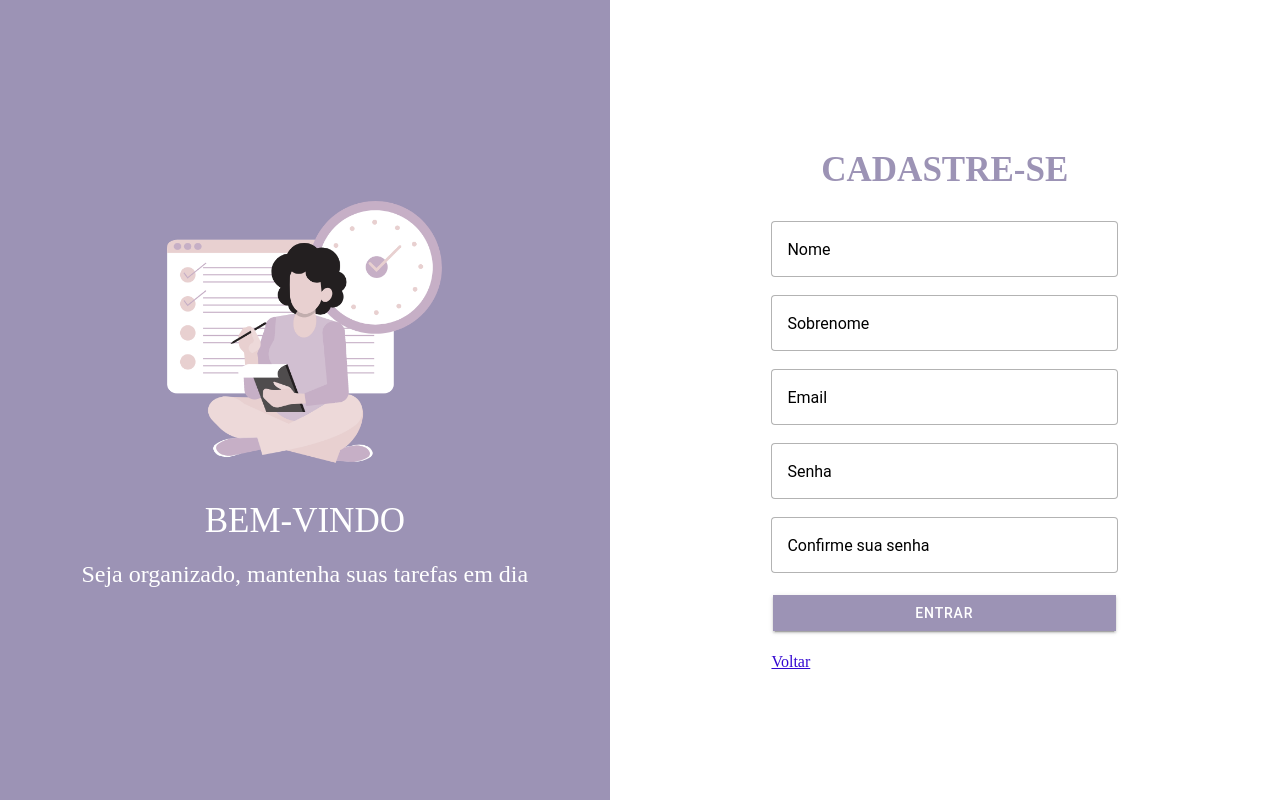
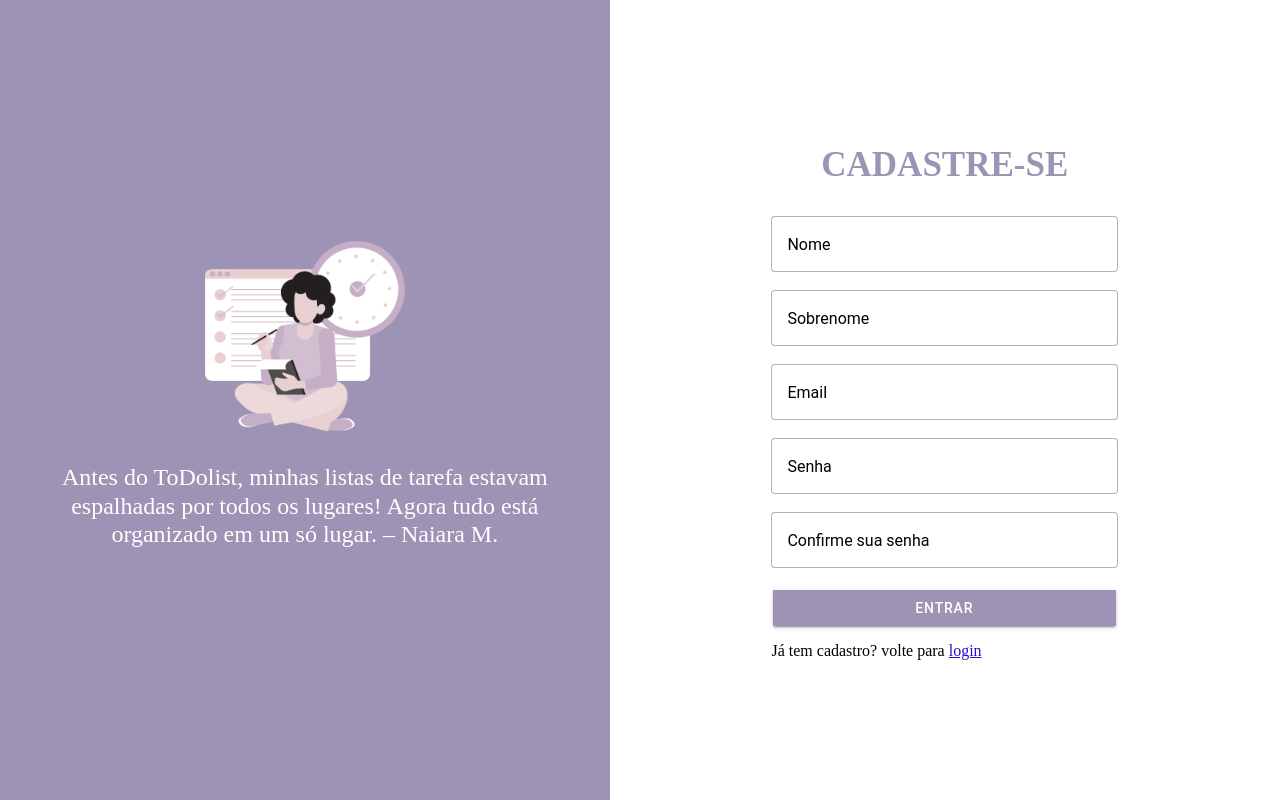
Before and after one commit to naiaramdrs/ToDoList, a React (Vite) app in the folder front/: page /cadastro in a window 1280 px wide. Built offline with nearby package versions, Linux system fonts and the light colour scheme; a web font is replaced by a local one.

Commit message:
organizando componentes

```diff
--- a/front/src/pages/Cadastro.css
+++ b/front/src/pages/Cadastro.css
@@ -21,7 +21,7 @@
 }
 
 .container .box .logo img {
-  width: 275px;
+  width: 200px;
 }
 
 .container .box .logo {
--- a/front/src/pages/Cadastro.tsx
+++ b/front/src/pages/Cadastro.tsx
@@ -12,8 +12,7 @@ const Cadastro: React.FC = () => {
         <div className='box'>
           <div className='logo'>
             <img src="./public/todook.png" alt="logo"  />
-            <h1>BEM-VINDO</h1>
-            <h2>Seja organizado, mantenha suas tarefas em dia</h2>
+            <h2>Antes do ToDolist, minhas listas de tarefa estavam espalhadas por todos os lugares! Agora tudo está organizado em um só lugar. – Naiara M.</h2>
           </div>
         </div>
 
@@ -26,8 +25,7 @@ const Cadastro: React.FC = () => {
             <Input label="Senha" labelPlacement="floating" fill="outline" color="medium" type='password'/>
             <Input label="Confirme sua senha" labelPlacement="floating" fill="outline" color="medium" type='password'/>
             <Botao expand="full" fill="solid" color="success">Entrar</Botao>
-            <br />
-            <a href="/">Voltar</a>
+            <p>Já tem cadastro? volte para <a href="/">login</a></p>
 
           </div>
         </div>
```
Also changed, not shown: front/src/components/CaixaCadastro.tsx (deleted, +0 -13 lines), front/src/components/CaixaLogin.tsx (deleted, +0 -12 lines), front/src/components/CaixaCadastro.css (deleted), front/src/components/CaixaLogin.css (deleted), 1 other file (tests, documents, lock files or other folders).
